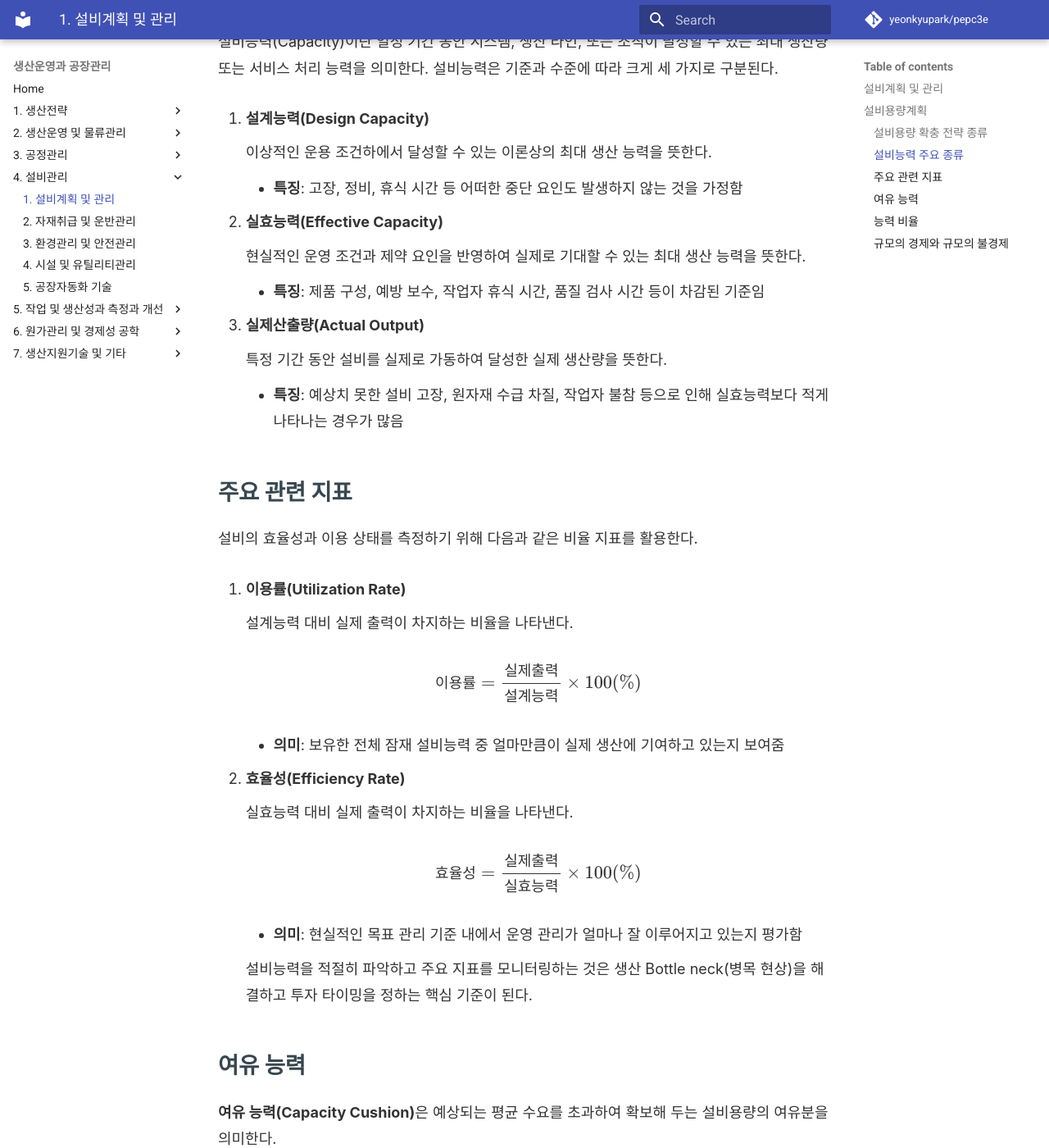
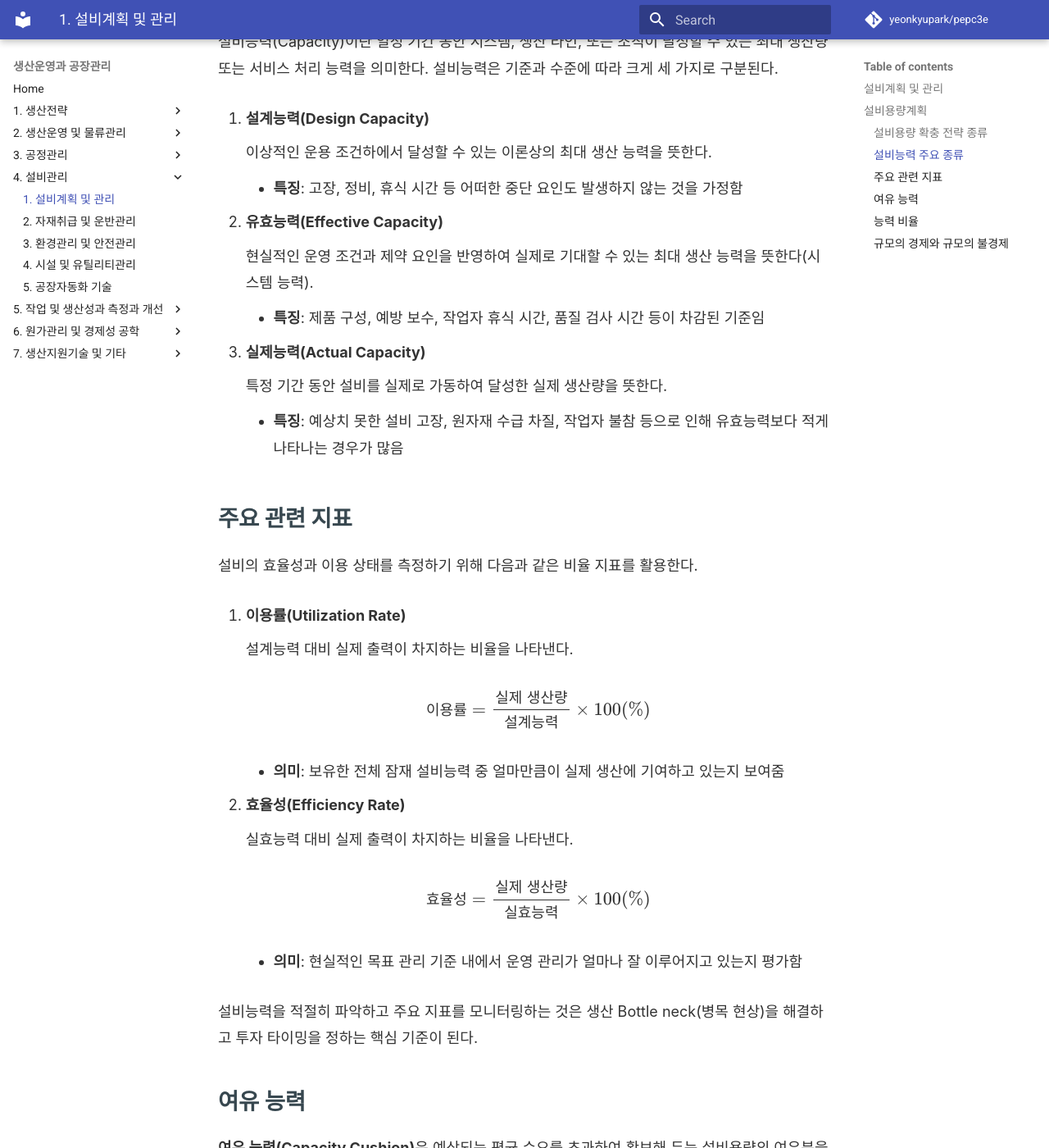
Before and after one commit to yeonkyupark/pepc3e, an MkDocs documentation site: the page built from docs/0401_facility_planning_and_management.md, in a window 1280 px wide and 1400 px high, scrolled down 4044 px. Shown: the whole window at 82% size. Built offline with MkDocs 1.6.1 and Material for MkDocs 9.7.7, drawn with Linux system fonts in a browser that asks for light colours; comment, search, counter and statistics services are not loaded; some of the changed text lies outside the part shown.

Commit message:
Update 0401_facility_planning_and_management.md

```diff
--- a/docs/0401_facility_planning_and_management.md
+++ b/docs/0401_facility_planning_and_management.md
@@ -146,17 +146,17 @@
 
     * **특징**: 고장, 정비, 휴식 시간 등 어떠한 중단 요인도 발생하지 않는 것을 가정함
 
-2. **실효능력(Effective Capacity)**
+2. **유효능력(Effective Capacity)**
 
-    현실적인 운영 조건과 제약 요인을 반영하여 실제로 기대할 수 있는 최대 생산 능력을 뜻한다.
+    현실적인 운영 조건과 제약 요인을 반영하여 실제로 기대할 수 있는 최대 생산 능력을 뜻한다(시스템 능력).
 
     * **특징**: 제품 구성, 예방 보수, 작업자 휴식 시간, 품질 검사 시간 등이 차감된 기준임
 
-3. **실제산출량(Actual Output)**
+3. **실제능력(Actual Capacity)**
 
     특정 기간 동안 설비를 실제로 가동하여 달성한 실제 생산량을 뜻한다.
 
-    * **특징**: 예상치 못한 설비 고장, 원자재 수급 차질, 작업자 불참 등으로 인해 실효능력보다 적게 나타나는 경우가 많음
+    * **특징**: 예상치 못한 설비 고장, 원자재 수급 차질, 작업자 불참 등으로 인해 유효능력보다 적게 나타나는 경우가 많음
 
 ### 주요 관련 지표
 
@@ -166,7 +166,7 @@
 
     설계능력 대비 실제 출력이 차지하는 비율을 나타낸다.
 
-    $$\text{이용률} = \frac{\text{실제출력}}{\text{설계능력}} \times 100(\%)$$
+    $$\text{이용률} = \frac{\text{실제 생산량}}{\text{설계능력}} \times 100(\%)$$
 
     * **의미**: 보유한 전체 잠재 설비능력 중 얼마만큼이 실제 생산에 기여하고 있는지 보여줌
 
@@ -174,11 +174,11 @@
 
     실효능력 대비 실제 출력이 차지하는 비율을 나타낸다.
 
-    $$\text{효율성} = \frac{\text{실제출력}}{\text{실효능력}} \times 100(\%)$$
+    $$\text{효율성} = \frac{\text{실제 생산량}}{\text{실효능력}} \times 100(\%)$$
 
     * **의미**: 현실적인 목표 관리 기준 내에서 운영 관리가 얼마나 잘 이루어지고 있는지 평가함
 
-    설비능력을 적절히 파악하고 주요 지표를 모니터링하는 것은 생산 Bottle neck(병목 현상)을 해결하고 투자 타이밍을 정하는 핵심 기준이 된다.
+설비능력을 적절히 파악하고 주요 지표를 모니터링하는 것은 생산 Bottle neck(병목 현상)을 해결하고 투자 타이밍을 정하는 핵심 기준이 된다.
 
 ### 여유 능력
 
@@ -186,11 +186,11 @@
 
 $$\text{여유\ 능력(%)} = 100(\%) - \text{설비 이용률 또는 평균 가동률(%)}$$
 
-**완충용량 전략의 종류**
+**여유 능력 전략의 종류**
 
-기업의 산업 특성과 경영 전략에 따라 완충용량의 크기를 다르게 설정한다.
+기업의 산업 특성과 경영 전략에 따라 여유 능력 크기를 다르게 설정한다.
 
-1. **양의 완충용량(Positive Cushion)**
+1. **양의 여유 능력(Positive Cushion)**
 
     수요보다 설비용량을 크게 유지하는 전략이다.
 
```
